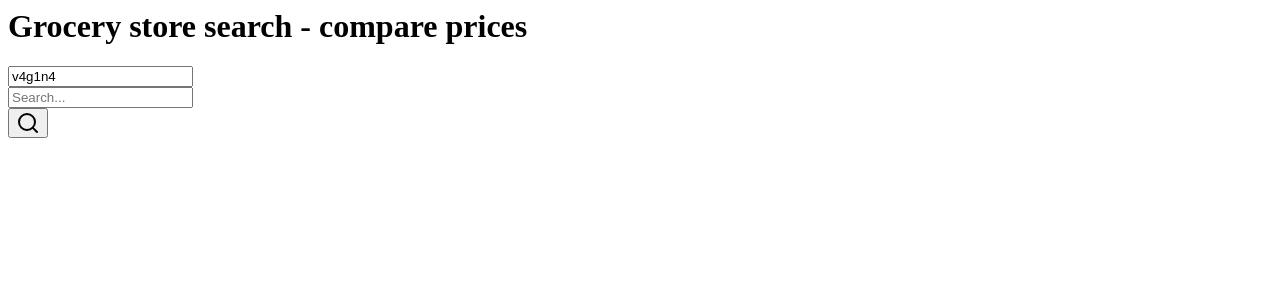
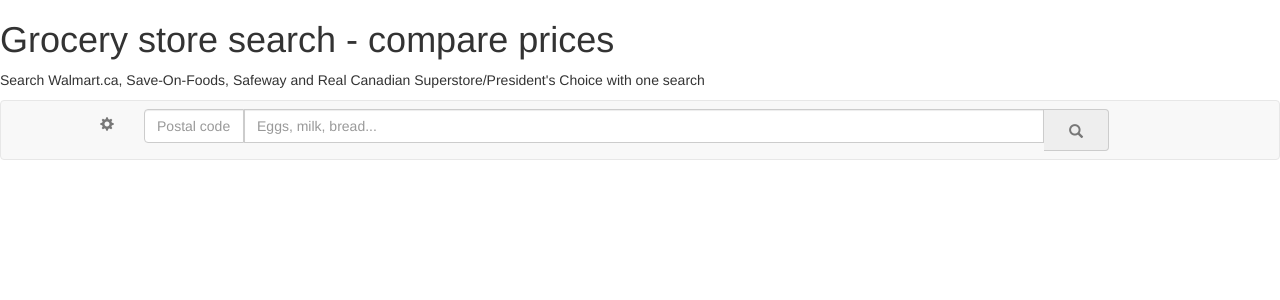
Before and after one commit to snacsnoc/grocery-app, a Flask app: page / in a window 1280 px wide. Shown: the top 300 px of the page. Run offline with Flask 2, Linux system fonts and the light colour scheme.

Commit message:
Update index page to make it pretty

```diff
--- a/templates/index.html
+++ b/templates/index.html
@@ -1,20 +1,58 @@
+<!-- Latest compiled and minified CSS -->
+<link rel="stylesheet" href="https://cdn.jsdelivr.net/npm/bootstrap@3.3.7/dist/css/bootstrap.min.css"
+      integrity="sha384-BVYiiSIFeK1dGmJRAkycuHAHRg32OmUcww7on3RYdg4Va+PmSTsz/K68vbdEjh4u" crossorigin="anonymous">
+
+<!-- Latest compiled and minified JavaScript -->
+<script src="https://cdn.jsdelivr.net/npm/bootstrap@3.3.7/dist/js/bootstrap.min.js"
+        integrity="sha384-Tc5IQib027qvyjSMfHjOMaLkfuWVxZxUPnCJA7l2mCWNIpG9mGCD8wGNIcPD7Txa"
+        crossorigin="anonymous"></script>
 <h1>Grocery store search - compare prices</h1>
-<form name="search" id="search-form" action="/search" method="post" >
-                    <div class="row">
-                        <div class="col-12">
-                            <div class="row no-gutters">
-                                <div class="col-lg-3 col-md-3 col-sm-12 p-0">
-                                    <input  placeholder="Postal code" class="form-control" id="search" name="postal_code" value="v4g1n4">
-                                </div>
-                                <div class="col-lg-8 col-md-6 col-sm-12 p-0">
-                                    <input  placeholder="Search..." class="form-control" id="search" name="query" value="{{ request.form['query'] }}">
-                                </div>
-                                <div class="col-lg-1 col-md-3 col-sm-12 p-0">
-                                    <button type="submit" class="btn btn-base" >
-                                        <svg xmlns="http://www.w3.org/2000/svg" width="24" height="24" viewBox="0 0 24 24" fill="none" stroke="currentColor" stroke-width="2" stroke-linecap="round" stroke-linejoin="round" class="feather feather-search"><circle cx="11" cy="11" r="8"></circle><line x1="21" y1="21" x2="16.65" y2="16.65"></line></svg>
-                                    </button>
-                                </div>
-                            </div>
-                        </div>
+<p>Search Walmart.ca, Save-On-Foods, Safeway and Real Canadian Superstore/President's Choice with one search</p>
+
+
+<nav class="navbar navbar-default" role="navigation">
+    <div class="container">
+        <div class="navbar-header">
+            <button class="navbar-toggle" type="button" data-target="#navbar-collapsible" data-toggle="collapse">
+                <span class="sr-only">Toggle navigation</span>
+                <span class="icon-bar"></span>
+                <span class="icon-bar"></span>
+                <span class="icon-bar"></span>
+            </button>
+            <div class="collapse navbar-collapse">
+                <ul class="nav navbar-nav">
+                    <li class="dropdown">
+                    <li class="dropdown">
+                        <a href="#" data-toggle="dropdown" class="dropdown-toggle"><b
+                                class="glyphicon glyphicon-cog"></b></a>
+                        <ul class="dropdown-menu">
+                            <li><a href="#About">Something</a></li>
+                            <li><a href="#Advance">Something</a></li>
+                            <li><a href="#Settings">Settings</a></li>
+                        </ul>
+                    </li>
+                    </li>
+                </ul>
+            </div>
+
+        </div>
+        <div class="navbar-collapse collapse" id="navbar-collapsible">
+            <ul class="nav navbar-nav navbar-left"></ul>
+            <form class="navbar-form " name="search" id="search-form" action="/search" method="post">
+                <div class="form-group" style="display: inline;">
+                    <div class="input-group">
+                        <input style="width:100px;" placeholder="Postal code" class="form-control" id="search"
+                               name="postal_code">
+                        <input class="form-control" style="width:800px;" type="text" id="search" name="query"
+                               placeholder="Eggs, milk, bread...">
+                        <span class="input-group-addon">
+                        	<button type="submit" class="btn btn-link">
+    <span class="glyphicon glyphicon-search"></span>
+</button>
+                      </span>
                     </div>
-                </form>
+                </div>
+            </form>
+        </div>
+    </div>
+</nav>
```
